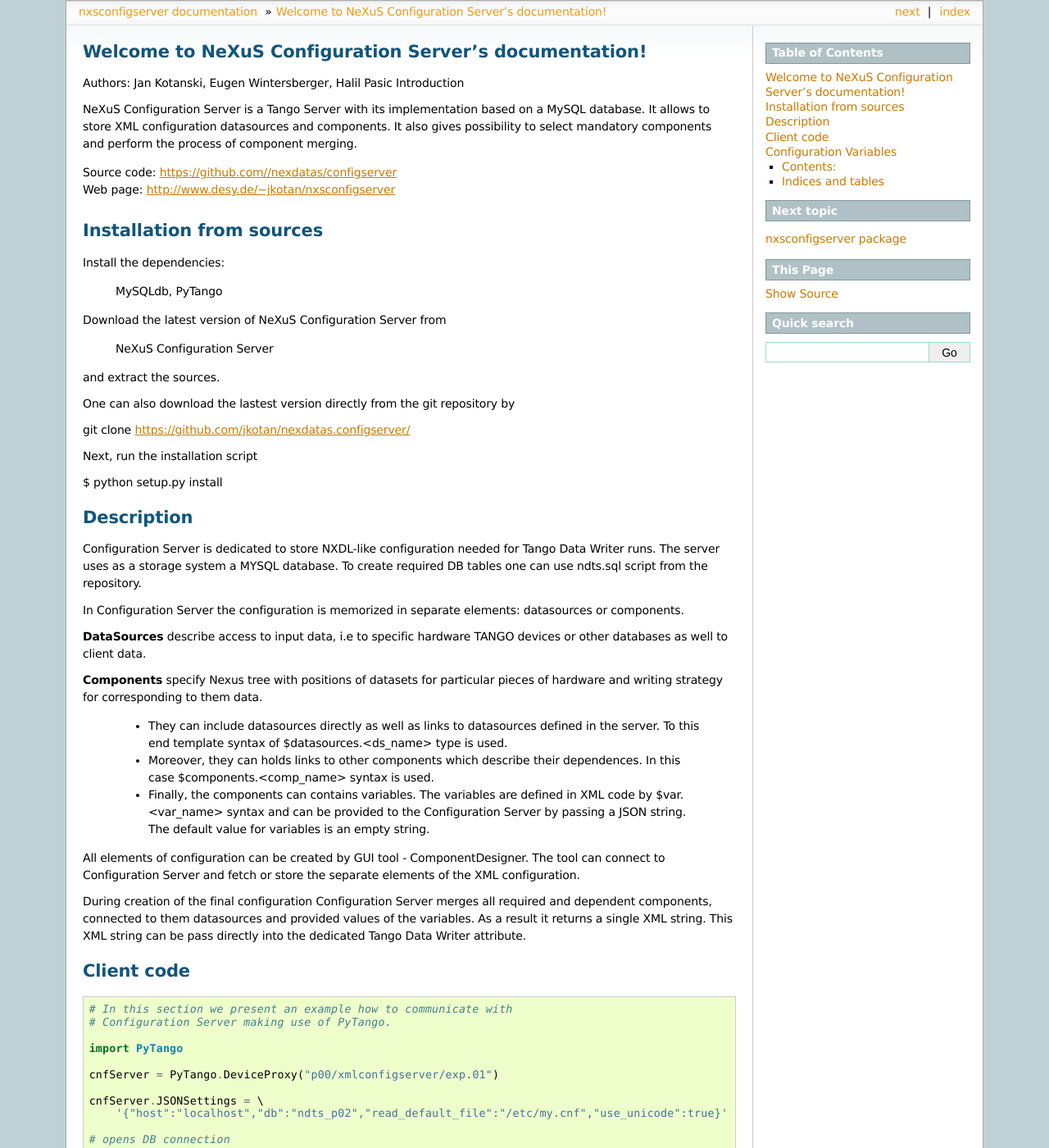
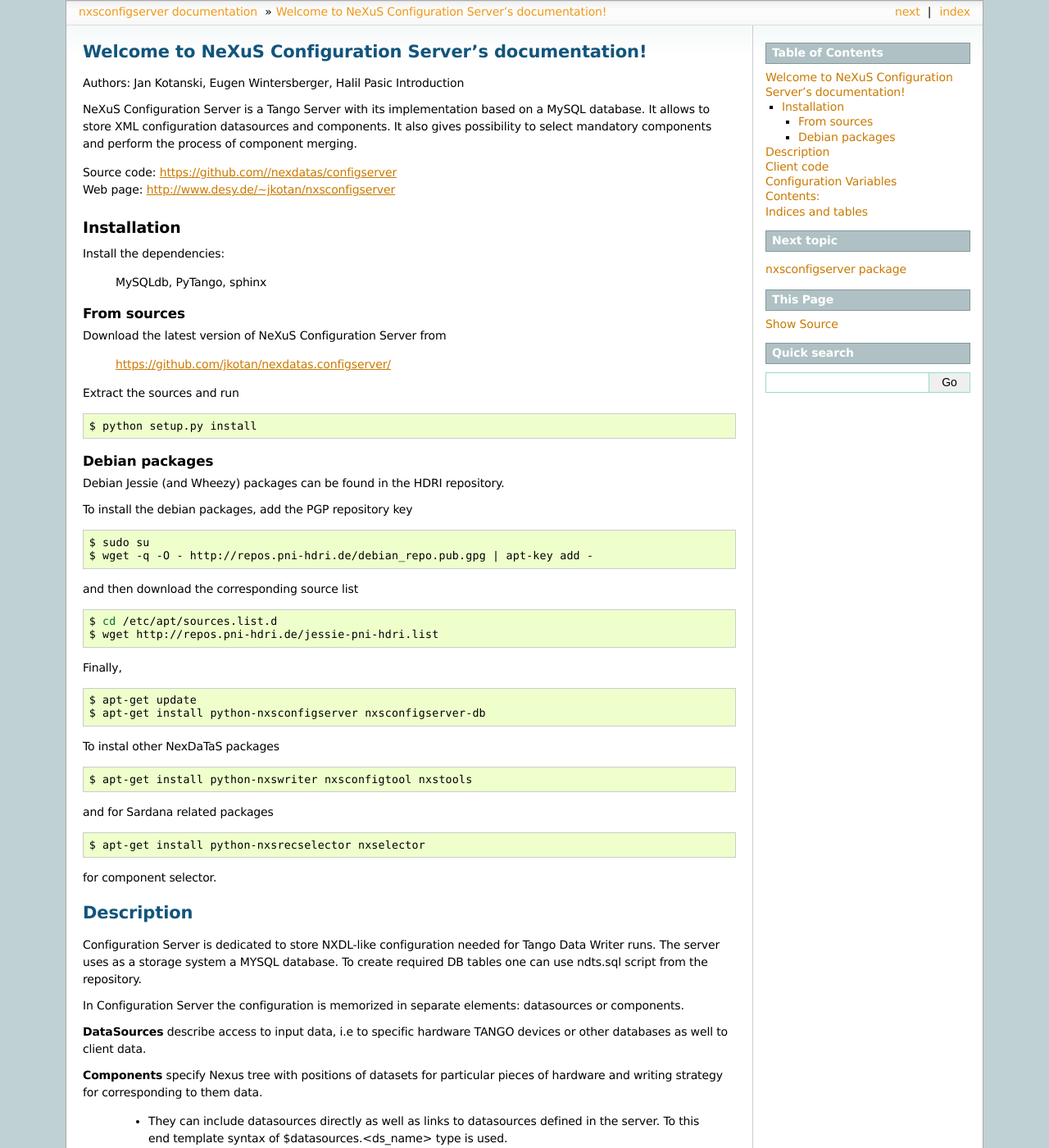
Before and after one commit to nexdatas/configserver, a Sphinx documentation site: the page built from doc/index.rst, in a window 1280 px wide and 1400 px high. Shown: the whole window at 82% size. Built offline with Sphinx 7.4.7, drawn with Linux system fonts in a browser that asks for light colours.

Commit message:
doc update

```diff
--- a/README.rst
+++ b/README.rst
@@ -14,27 +14,66 @@
 | Source code: https://github.com//nexdatas/configserver
 | Web page: http://www.desy.de/~jkotan/nxsconfigserver
 
-=========================
-Installation from sources
-=========================
+------------
+Installation
+------------
 
 Install the dependencies:
 
-    MySQLdb, PyTango
+    MySQLdb, PyTango, sphinx
+
+From sources
+^^^^^^^^^^^^
 
 Download the latest version of NeXuS Configuration Server from
 
-    NeXuS Configuration Server
+    https://github.com/jkotan/nexdatas.configserver/
 
-and extract the sources.
+Extract the sources and run
 
-One can also download the lastest version directly from the git repository by
+.. code:: bash
 
-git clone https://github.com/jkotan/nexdatas.configserver/
+	  $ python setup.py install
 
-Next, run the installation script
+Debian packages
+^^^^^^^^^^^^^^^
 
-$ python setup.py install
+Debian Jessie (and Wheezy) packages can be found in the HDRI repository.
+
+To install the debian packages, add the PGP repository key
+
+.. code:: bash
+
+	  $ sudo su
+	  $ wget -q -O - http://repos.pni-hdri.de/debian_repo.pub.gpg | apt-key add -
+
+and then download the corresponding source list
+
+.. code:: bash
+
+	  $ cd /etc/apt/sources.list.d
+	  $ wget http://repos.pni-hdri.de/jessie-pni-hdri.list
+
+Finally,
+
+.. code:: bash
+
+	  $ apt-get update
+	  $ apt-get install python-nxsconfigserver nxsconfigserver-db
+
+To instal other NexDaTaS packages
+
+.. code:: bash
+
+	  $ apt-get install python-nxswriter nxsconfigtool nxstools
+
+and for Sardana related packages
+
+.. code:: bash
+
+	  $ apt-get install python-nxsrecselector nxselector
+
+for component selector.
 
 ============================
 Description
--- a/doc/index.rst
+++ b/doc/index.rst
@@ -5,7 +5,7 @@
 
 .. include:: ../README.rst
 
-
+=========
 Contents:
 =========
 
@@ -14,7 +14,7 @@
 
    nxsconfigserver
 
-
+==================
 Indices and tables
 ==================
 
```
